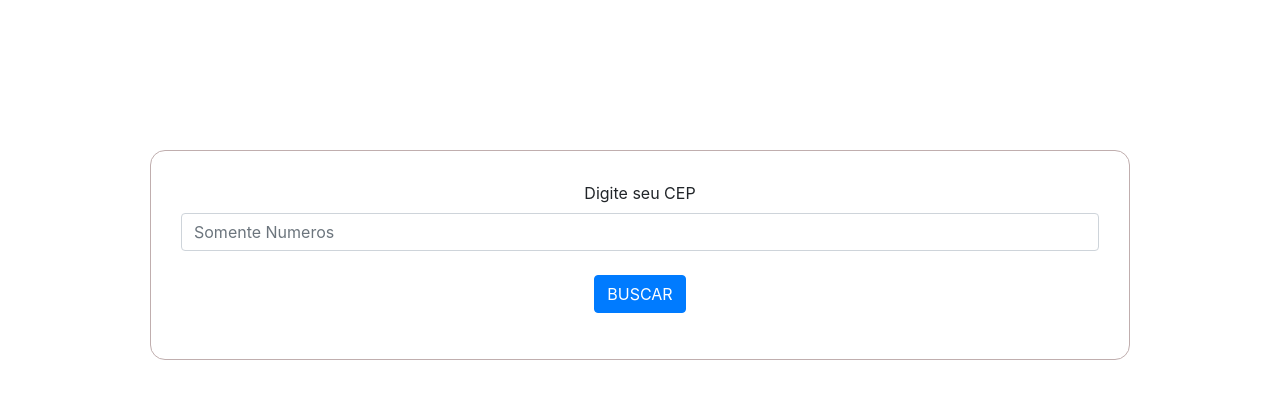
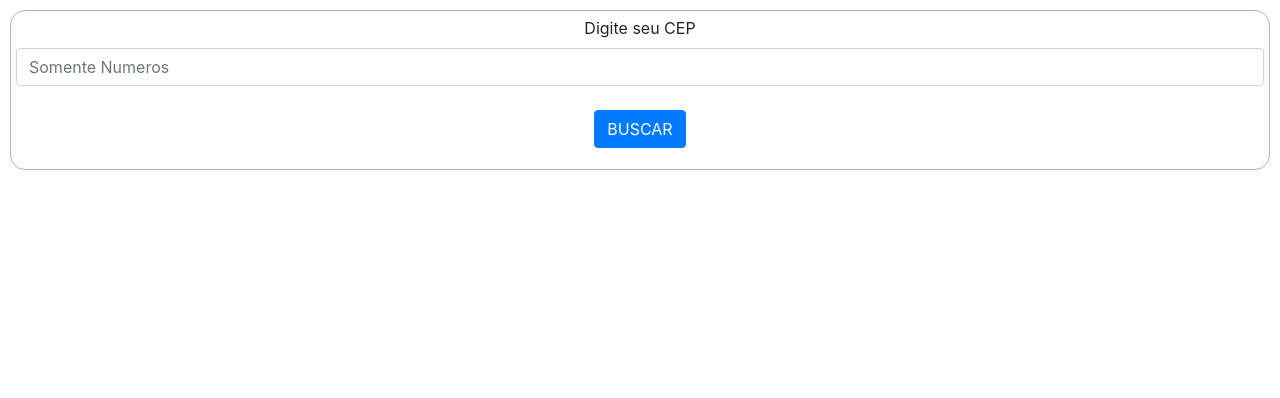
Before and after one commit to clebertonf/Projeto-CEP-react, a React (Create React App) app: page / in a window 1280 px wide. Shown: the top 398 px of the page. Built offline with nearby package versions, Linux system fonts and the light colour scheme.

Commit message:
Ajustando CSS e removendo alguns codigos

```diff
--- a/src/App.css
+++ b/src/App.css
@@ -1,10 +1,11 @@
 .App {
   text-align: center;
-  margin: 150px;
+  margin: auto;
 }
 
 .div-form {
   border: 1px solid rgb(192, 174, 174);
   border-radius: 15px;
-  padding: 30px;
+  padding: 5px;
+  margin: 10px;
 }
--- a/src/components/Cep.js
+++ b/src/components/Cep.js
@@ -55,7 +55,7 @@
                </Form.Group>
               {this.state.loading === true ? <> </> :
                <ListGroup>
-                 {stateGlobal.filter((values) => values !== '').map((value) => <>
+                 {stateGlobal.map((value) => <>
                   <ListGroup.Item>{value.message}</ListGroup.Item>
                   <ListGroup.Item>{value.address}</ListGroup.Item>
                   <ListGroup.Item>{value.district}</ListGroup.Item>
```
